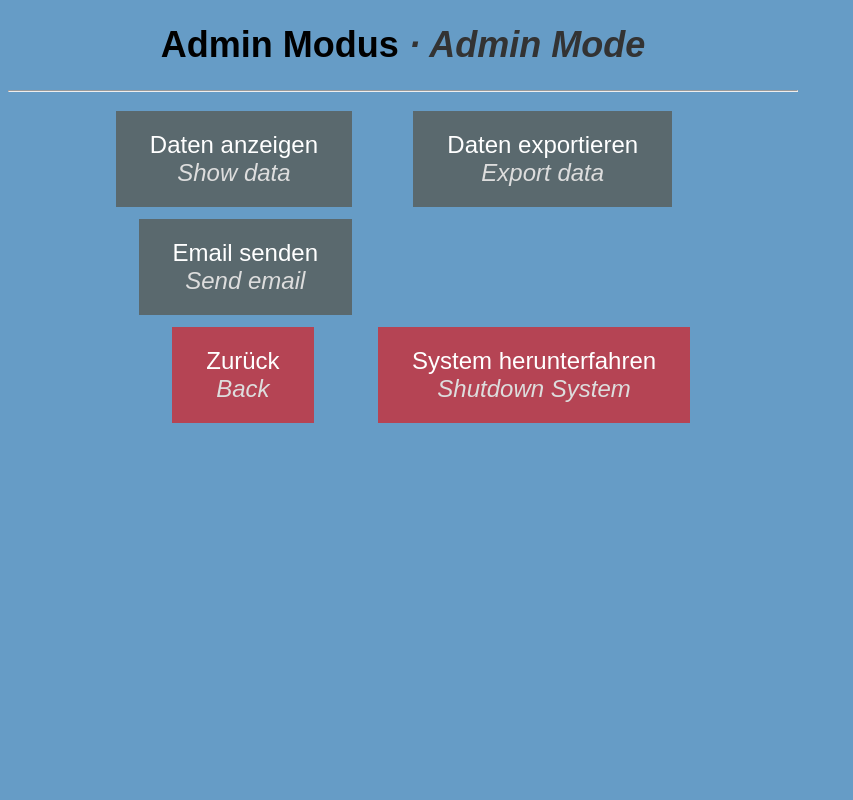
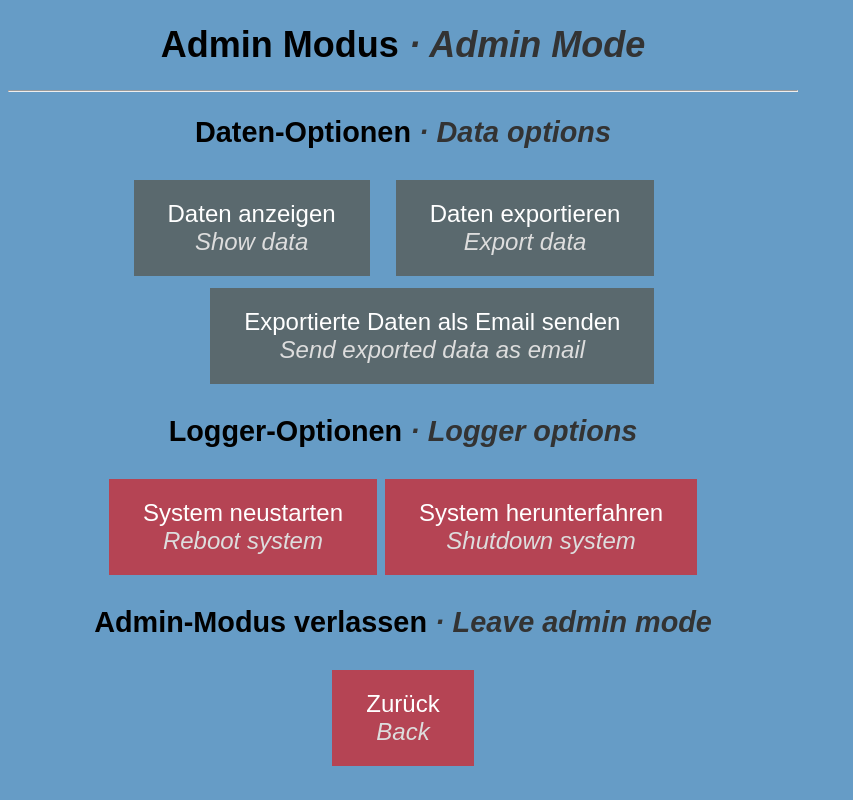
Before and after one commit to jknappe/access-log, a Flask app: page /admin in a window 1280 px wide. Shown: the whole page, without its empty margins (0-853 px from the left). Run offline with Flask 2, Linux system fonts and the light colour scheme; data comes from the database, SQL or seed files in the repository; some libraries are stand-ins or nearby versions.

Commit message:
adds reboot button and improves admin page structure

```diff
--- a/app.py
+++ b/app.py
@@ -149,6 +149,10 @@ def download_data():
     d = {'action': action, 'affiliation': affiliation, 'name': name, 'token': token, 'datetime': datetime, 'id': id}
     return excel.make_response_from_dict(d, file_type=extension_type, file_name=filename)
 
+@app.route('/reboot')
+def reboot():
+    os.system("sudo shutdown -r now")
+
 @app.route('/shutdown')
 def shutdown():
     os.system("sudo shutdown -h now")
--- a/static/css/main.css
+++ b/static/css/main.css
@@ -86,6 +86,16 @@ h1 {
   text-align: center;
 }
 h1 span {
+  font-style: italic;
+  color: #333;
+}
+
+h2 {
+  font-size: 1.2em;
+  color: #000;
+  text-align: center;
+}
+h2 span {
   font-style: italic;
   color: #333;
 }
--- a/templates/admin.html
+++ b/templates/admin.html
@@ -11,18 +11,33 @@
     <h1>Admin Modus <span>· Admin Mode</span></h1>
     <hr />
 
+    <h2>Daten-Optionen <span>· Data options</span></h2>
+
     <table class="admin-menu">
         <tr>
             <td><a href="{{ url_for('show_data') }}" class="next-button">Daten anzeigen<br /><i>Show data</i> </a></td>
             <td><a href="{{ url_for('download_data') }}" class="next-button">Daten exportieren<br /><i>Export data</i> </a></td>
         </tr>
         <tr>
-            <td><a href="{{ url_for('email_form') }}" class="next-button">Email senden<br /><i>Send email</i> </a></td>
+            <td colspan="2"><a href="{{ url_for('email_form') }}" class="next-button">Exportierte Daten als Email senden<br /><i>Send exported data as email</i> </a></td>
 
         </tr>
+    </table>
+
+    <h2>Logger-Optionen <span>· Logger options</span></h2>
+
+    <table class="admin-menu">
+        <tr>
+            <td><a href="{{ url_for('reboot') }}" class="home-button">System neustarten<br /><i>Reboot system</i> </a></td>
+            <td><a href="{{ url_for('shutdown') }}" class="home-button">System herunterfahren<br /><i>Shutdown system</i> </a></td>
+        </tr>
+    </table>
+
+    <h2>Admin-Modus verlassen <span>· Leave admin mode</span></h2>
+
+    <table class="admin-menu">
         <tr>
             <td><a href="{{ url_for('index') }}" class="home-button">Zurück<br /><i>Back</i> </a></td>
-            <td><a href="{{ url_for('shutdown') }}" class="home-button">System herunterfahren<br /><i>Shutdown System</i> </a></td>
         </tr>
     </table>
 
```
